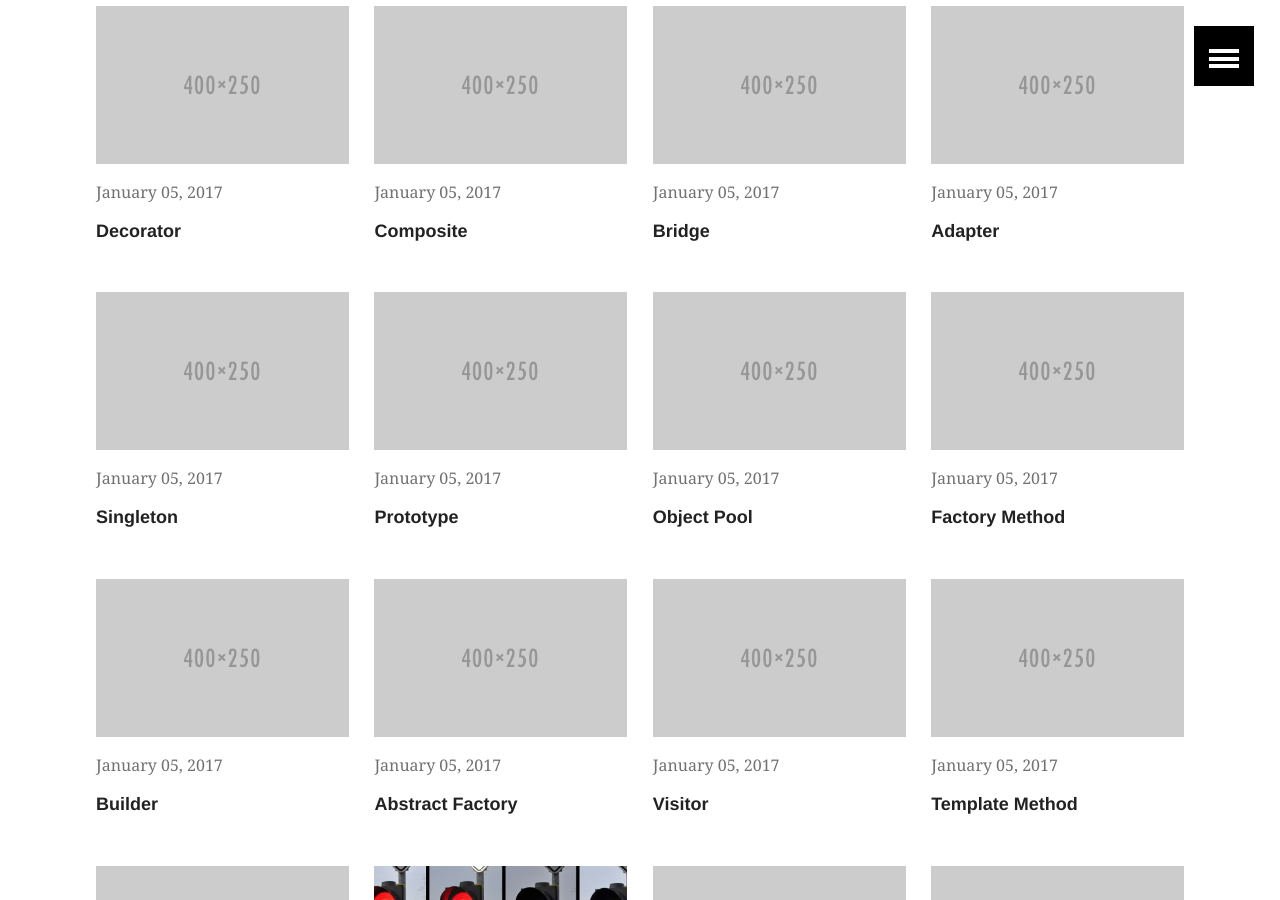
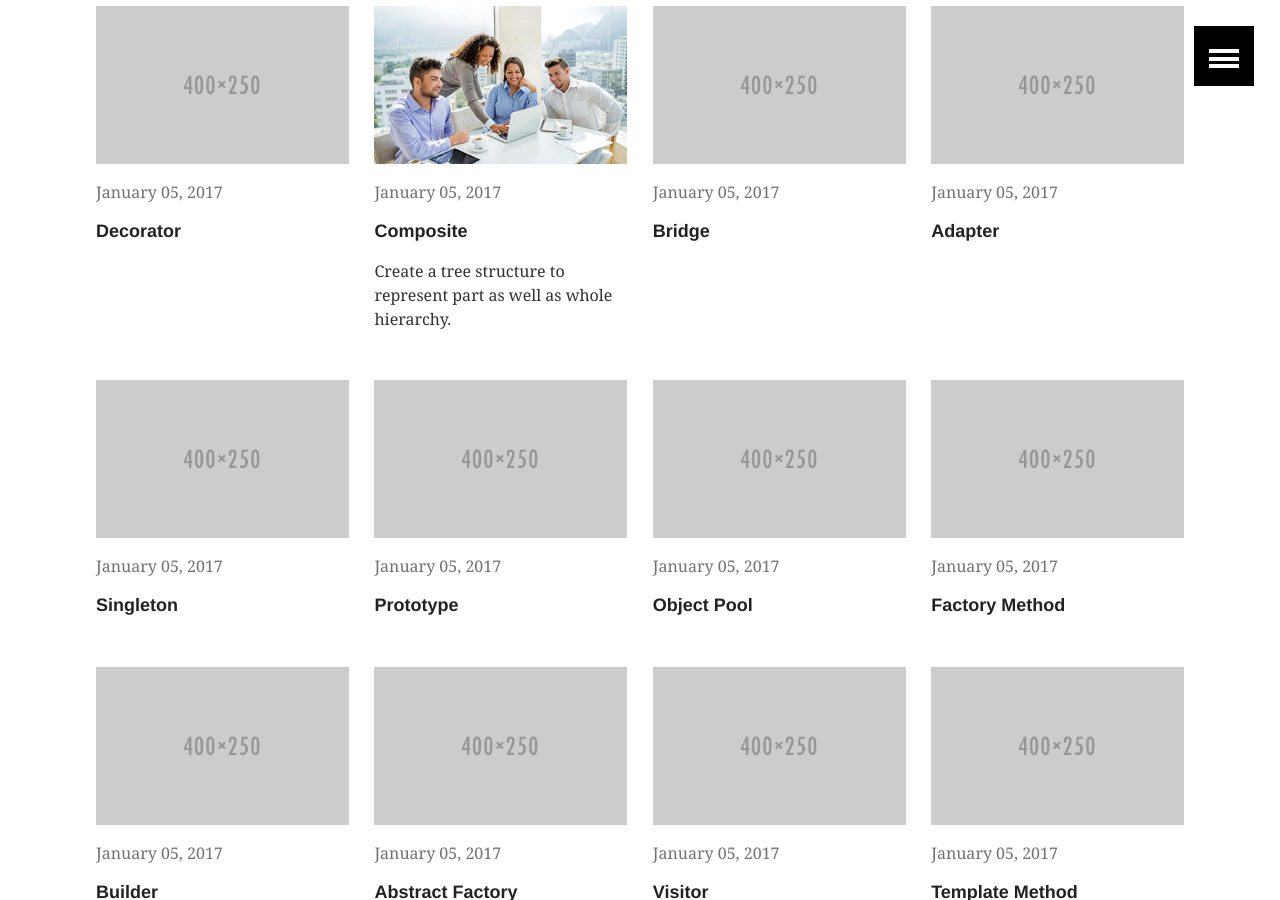
Before and after one commit to 2joephillips/DPatterns, a Jekyll site: the page built from index.md, in a window 1280 px wide and 900 px high, scrolled down 489 px. Built offline with Jekyll 4.4.1, drawn with Linux system fonts in a browser that asks for light colours; part of the change alters nothing that is shown.

Commit message:
Start building Composite Pattern

```diff
--- a/_posts/structural/2017-01-05-composite.md
+++ b/_posts/structural/2017-01-05-composite.md
@@ -1,12 +1,35 @@
 ---
-layout: default
+layout: article
 title: Composite
 modified:
 categories: structural
-excerpt:
+excerpt: "Create a tree structure to represent part as well as whole hierarchy."
 tags: []
 image:
   feature:
-  teaser: nav/400X250.png
+  teaser: patterns/composite.jpg
   thumb:
 ---
+
+{% include toc.html %}
+
+# Purpose
+
+* Compose objects into tree structures to represent whole-part hierarchies. Composite lets clients treat infividual objects and compoisitions of objects uniformly.
+* Recursive composition
+
+Composite pattern is used to treat a group of objects in similar way as a single object. Composite pattern composes objects in terms of a tree structure to represent part as well as whole hierarchy.
+
+
+
+# Structure
+![State Pattern Structure](https://upload.wikimedia.org/wikipedia/commons/thumb/5/5a/Composite_UML_class_diagram_%28fixed%29.svg/640px-Composite_UML_class_diagram_%28fixed%29.svg.png)
+
+The UML class diagram above describes an implementation of the Composite design pattern.
+
+* **Component** declares the interface for objects in the composition by implementing default behavior common to all classes. In addition, it declares an interface for accessing and managing its child components.
+* **Leaf** represents objects in the composition that have no children.
+* **Composite** defines behavior for components having children and stores child components. Also, implements child-related operations in the Component interface.
+
+
+![Example]({{ site.url }}/images/patterns/composite-feature.png)
```
Also changed, not shown: images/patterns/composite.jpg (added), 1 other file.
